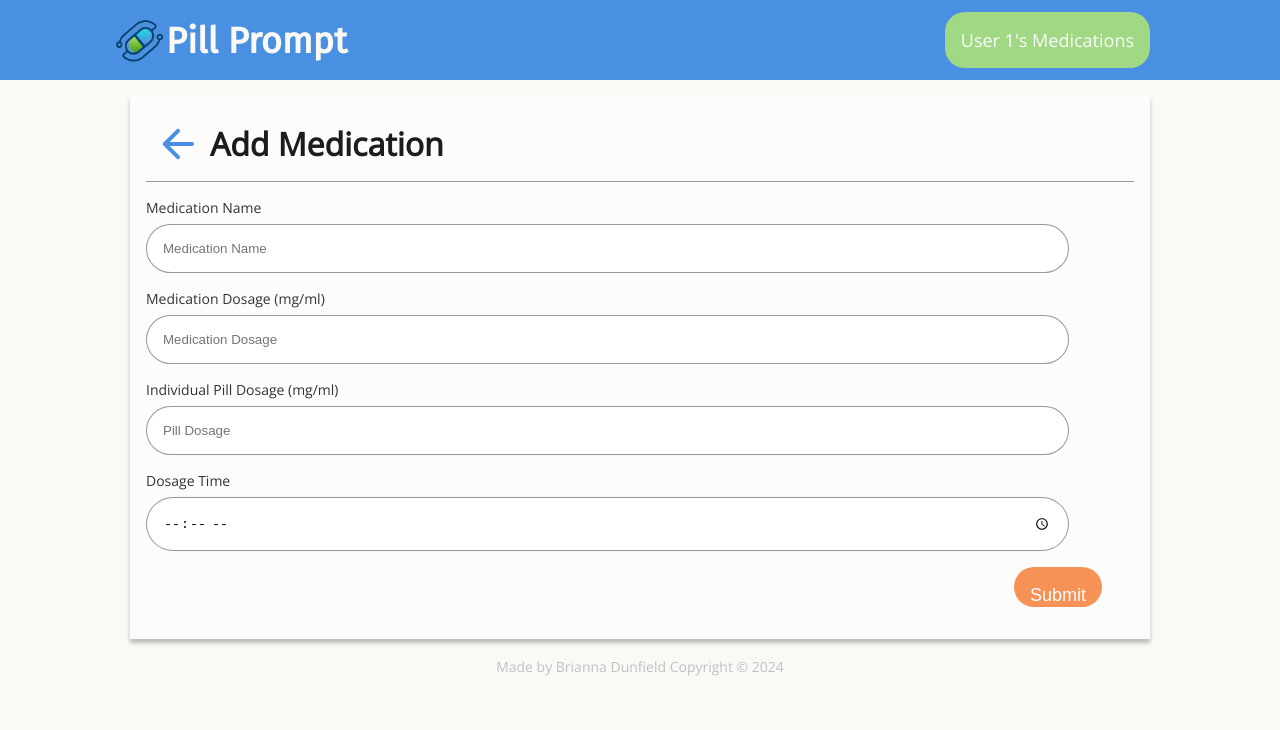
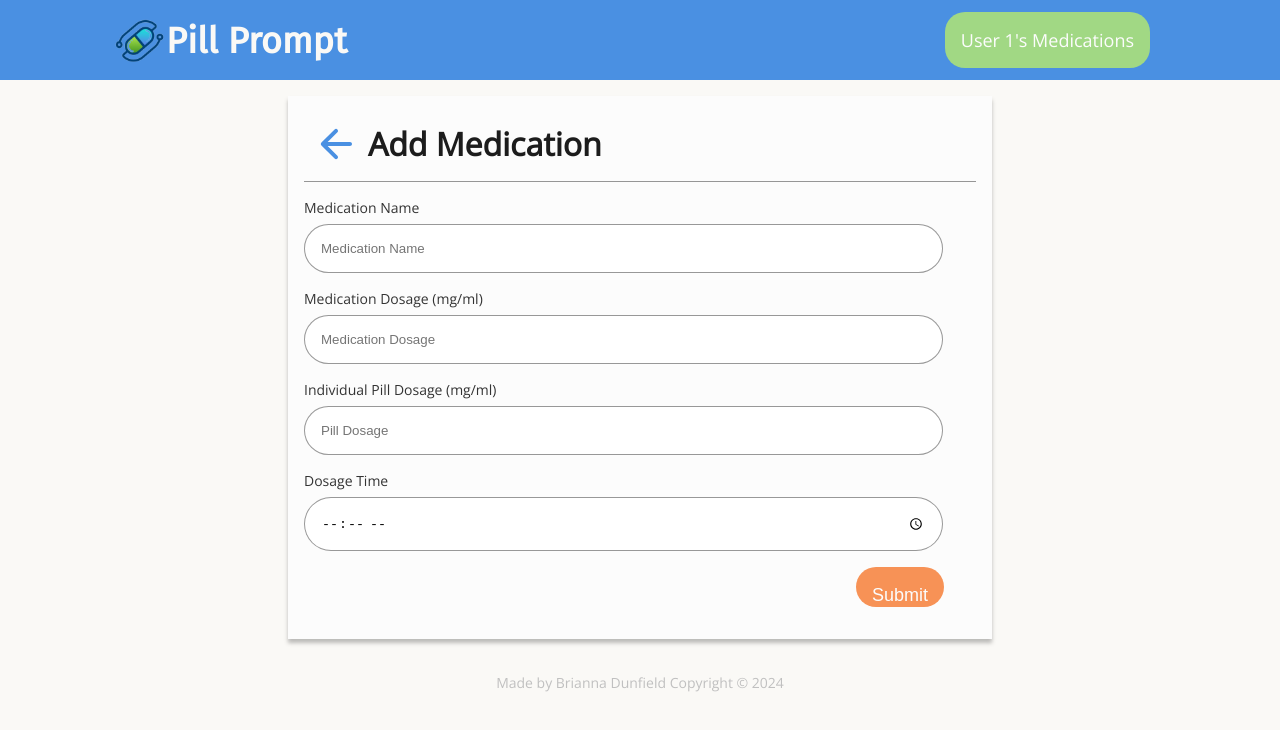
Before and after one commit to brianna-dunfield/pill-prompt, a React (Vite) app: page /add-medication/1 in a window 1280 px wide. Shown: the top 730 px of the page. Built offline with nearby package versions, Linux system fonts and the light colour scheme; no server answers.

Commit message:
Styling for desktop for form

```diff
--- a/src/pages/AddMedication/AddMedication.jsx
+++ b/src/pages/AddMedication/AddMedication.jsx
@@ -45,6 +45,7 @@ export default function AddMedication() {
 	}
 
 	return (
+		<div className='page-body'>
 			<main className='new-medication'>
 				<Header
 					headerText={'Add Medication'}
@@ -96,7 +97,9 @@ export default function AddMedication() {
 						/>
 					</label>
 					<div className='new-medication__submit-box'>
-					<button className='new-medication__submit'>Submit</button>
+						<button className='new-medication__submit'>
+							Submit
+						</button>
 					</div>
 				</form>
 				{modalState ? (
@@ -106,5 +109,6 @@ export default function AddMedication() {
 					/>
 				) : null}
 			</main>
+		</div>
 	);
 }
--- a/src/pages/AddMedication/AddMedication.scss
+++ b/src/pages/AddMedication/AddMedication.scss
@@ -1,9 +1,19 @@
 @use '../../styles/partials/mixins.scss' as *;
 @use '../../styles/partials/variables.scss' as *;
 
+.page-body{
+    width: 100%;
+    display: flex;
+    justify-content: center;
+}
+
 .new-medication{
     padding: 1rem;
-    @include content-box;
+    @include desktop{
+        width: 42rem;
+        margin: auto;
+    }
+    & {@include content-box;}
     & p{
         margin-bottom: 4px;
     }
@@ -22,6 +32,7 @@
                 justify-content: flex-end;
                 margin: 0 2rem;
             }
+
         }
     }
 }
```
Lines whose indentation alone changed are shown as unchanged.
